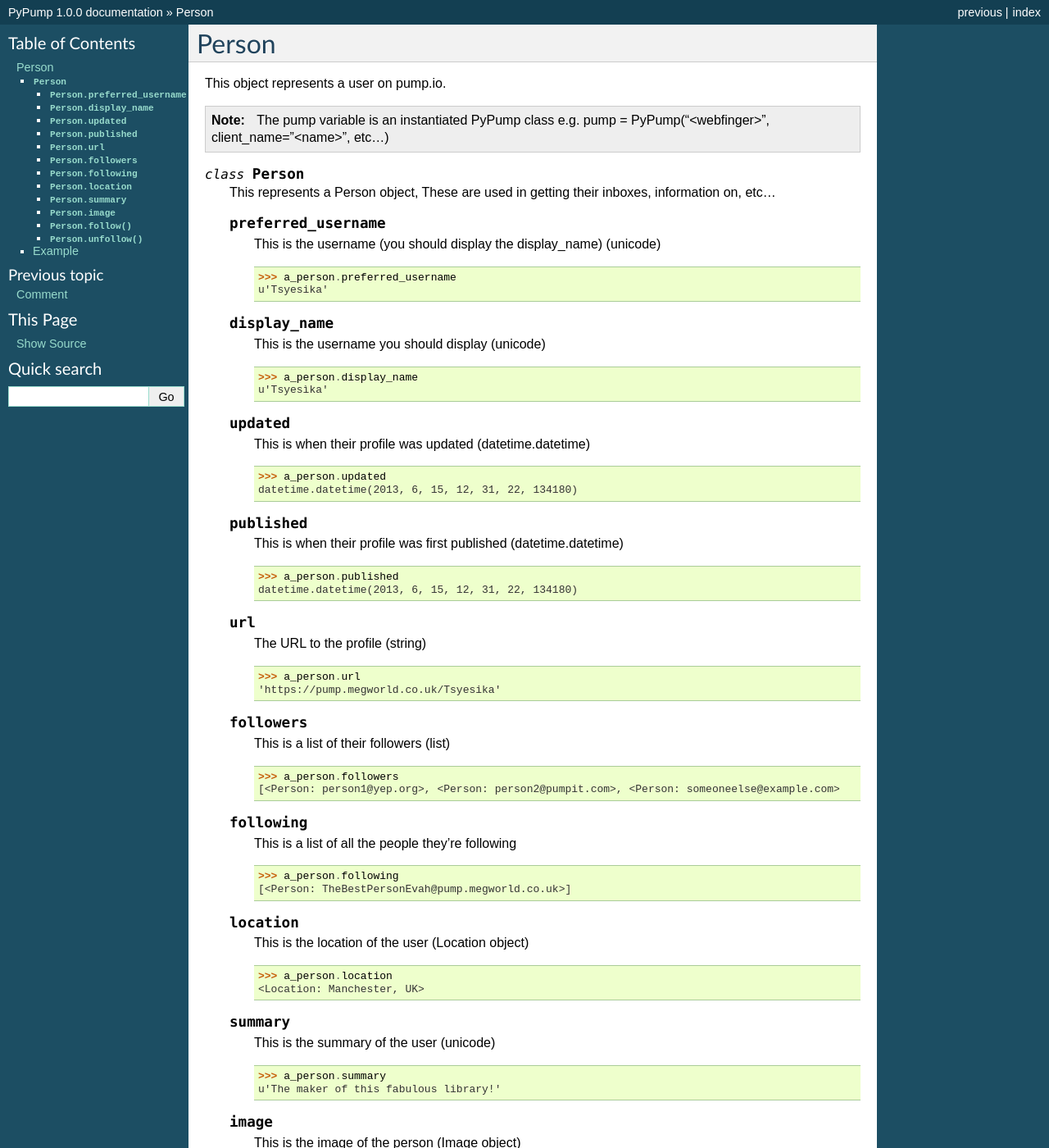
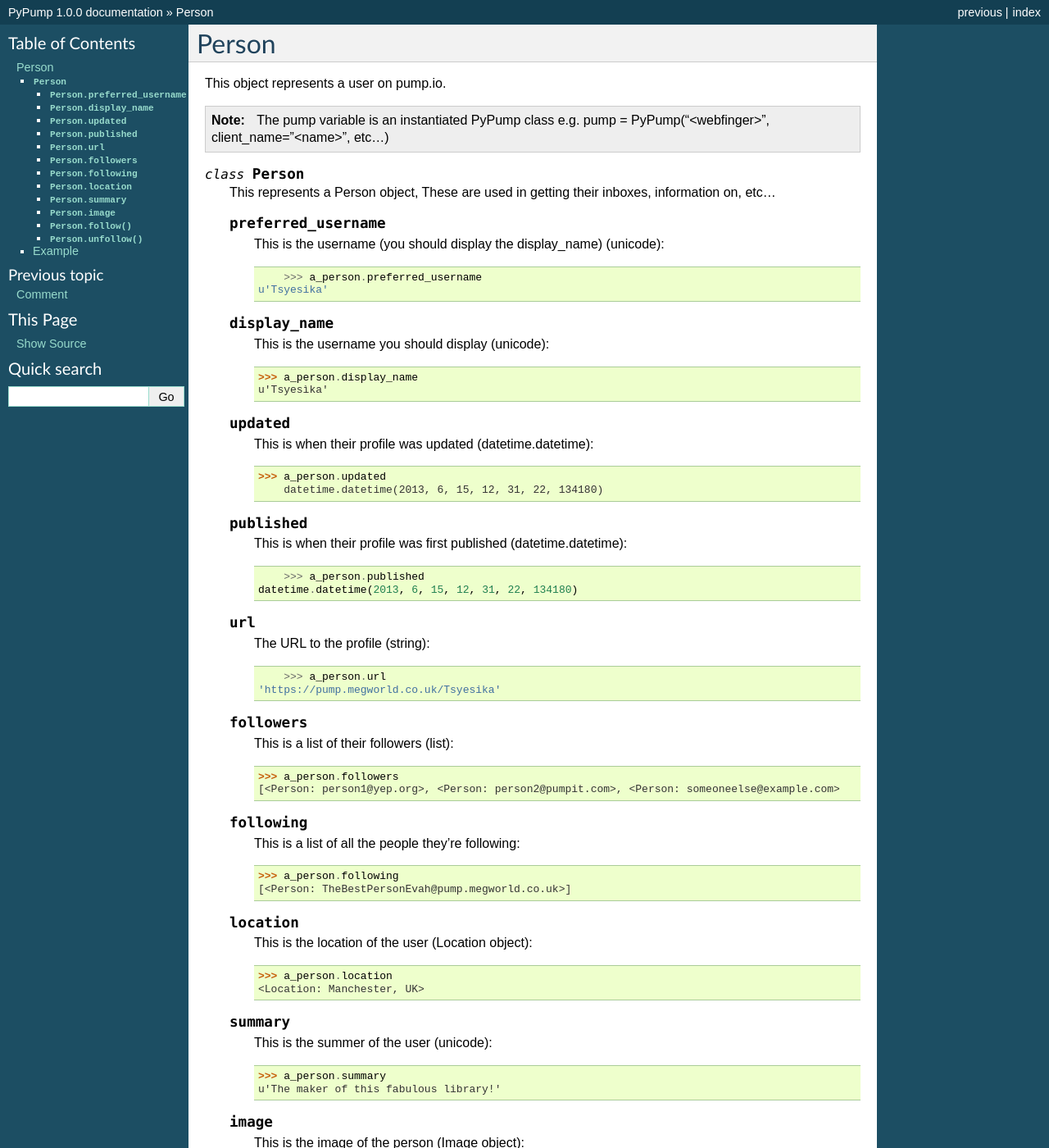
Before and after one commit to tsyesika/PyPump, a Sphinx documentation site: the page built from docs/models/person.rst, in a window 1280 px wide and 1400 px high. Shown: the whole window at 82% size. Built offline with Sphinx 7.4.7, drawn with Linux system fonts in a browser that asks for light colours; pages that are not in the unit, such as notebooks, are missing from menus; some of the changed text lies outside the part shown.

```diff
--- a/docs/models/person.rst
+++ b/docs/models/person.rst
@@ -13,70 +13,70 @@ This object represents a user on pump.io.
 
     .. py:attribute:: preferred_username
 
-        This is the username (you should display the display_name) (unicode)
+        This is the username (you should display the display_name) (unicode)::
 
-	    >>> a_person.preferred_username
+	        >>> a_person.preferred_username
             u'Tsyesika'
 
     .. py:attribute:: display_name
 
-        This is the username you should display (unicode)
+        This is the username you should display (unicode)::
 
             >>> a_person.display_name
             u'Tsyesìka'
 
     .. py:attribute:: updated
 
-        This is when their profile was updated (datetime.datetime)
+        This is when their profile was updated (datetime.datetime)::
 
             >>> a_person.updated
-	    datetime.datetime(2013, 6, 15, 12, 31, 22, 134180)
+	        datetime.datetime(2013, 6, 15, 12, 31, 22, 134180)
 
     .. py:attribute:: published
 
-        This is when their profile was first published (datetime.datetime)
+        This is when their profile was first published (datetime.datetime)::
 
-	    >>> a_person.published
+	        >>> a_person.published
             datetime.datetime(2013, 6, 15, 12, 31, 22, 134180)
 
     .. py:attribute:: url
 
-        The URL to the profile (string)
+        The URL to the profile (string)::
 
-	    >>> a_person.url
+	        >>> a_person.url
             'https://pump.megworld.co.uk/Tsyesika'
 
     .. py:attribute:: followers
 
-        This is a list of their followers (list)
+        This is a list of their followers (list)::
 
             >>> a_person.followers
             [<Person: person1@yep.org>, <Person: person2@pumpit.com>, <Person: someoneelse@example.com>
 
     .. py:attribute:: following
 
-        This is a list of all the people they're following
+        This is a list of all the people they're following::
 
             >>> a_person.following
             [<Person: TheBestPersonEvah@pump.megworld.co.uk>]
 
     .. py:attribute:: location
 
-        This is the location of the user (Location object)
+        This is the location of the user (Location object)::
 
              >>> a_person.location
              <Location: Manchester, UK>
 
     .. py:attribute:: summary
 
-        This is the summary of the user (unicode)
+        This is the summer of the user (unicode)::
 
              >>> a_person.summary
              u'The maker of this fabulous library!'
 
     .. py:attribute:: image
 
-        This is the image of the person (Image object)
+        This is the image of the person (Image object)::
 
             >>> a_person.image
             <Image: https://pump.megworld.co.uk/uploads/Tsyesika/2013/6/15/blahblah.png>
@@ -114,7 +114,7 @@ You want to find yourfriend@pumpity.net
         you know the drill
     DoesNotExist: Can't find yourfriend@pumpity.net
 
-Oh that's right they're on pump.megworld.co.uk
+Oh that's right they're on pump.megworld.co.uk::
 
     >>> my_friend = pump.Person("myfriend@pump.megworld.co.uk")
     >>> # Awesome!
--- a/pypump.py
+++ b/pypump.py
@@ -136,7 +136,7 @@ class PyPump(object):
         if endpoint.startswith("/"):
             endpoint = endpoint[1:] # remove inital / as we add it
 
-        if data and isinstance(data, (dict, list)):
+        if data and isinstance(data, dict):
             # we actually need to make it into a json object as that's what pump.io deals with.
             data = json.dumps(data)
 
@@ -147,10 +147,9 @@ class PyPump(object):
                     endpoint=endpoint
                     )
 
-
         for attempt in range(attempts):
             if method == "POST":
-                request = requests.post(endpoint, auth=self.client, params=params, data=data)
+                request = requests.post(endpoint, auth=self.client, headers={'Content-Type': 'application/json'}, params=params, data=data)
             elif method == "GET":
                 request = requests.get(endpoint, auth=self.client, params=params)
 
```
Also changed, not shown: other parts of docs/models/person.rst (+4 -4 lines), docs/models/comment.rst (+6 -6 lines), docs/models/note.rst (+9 -11 lines), 1 other file.
